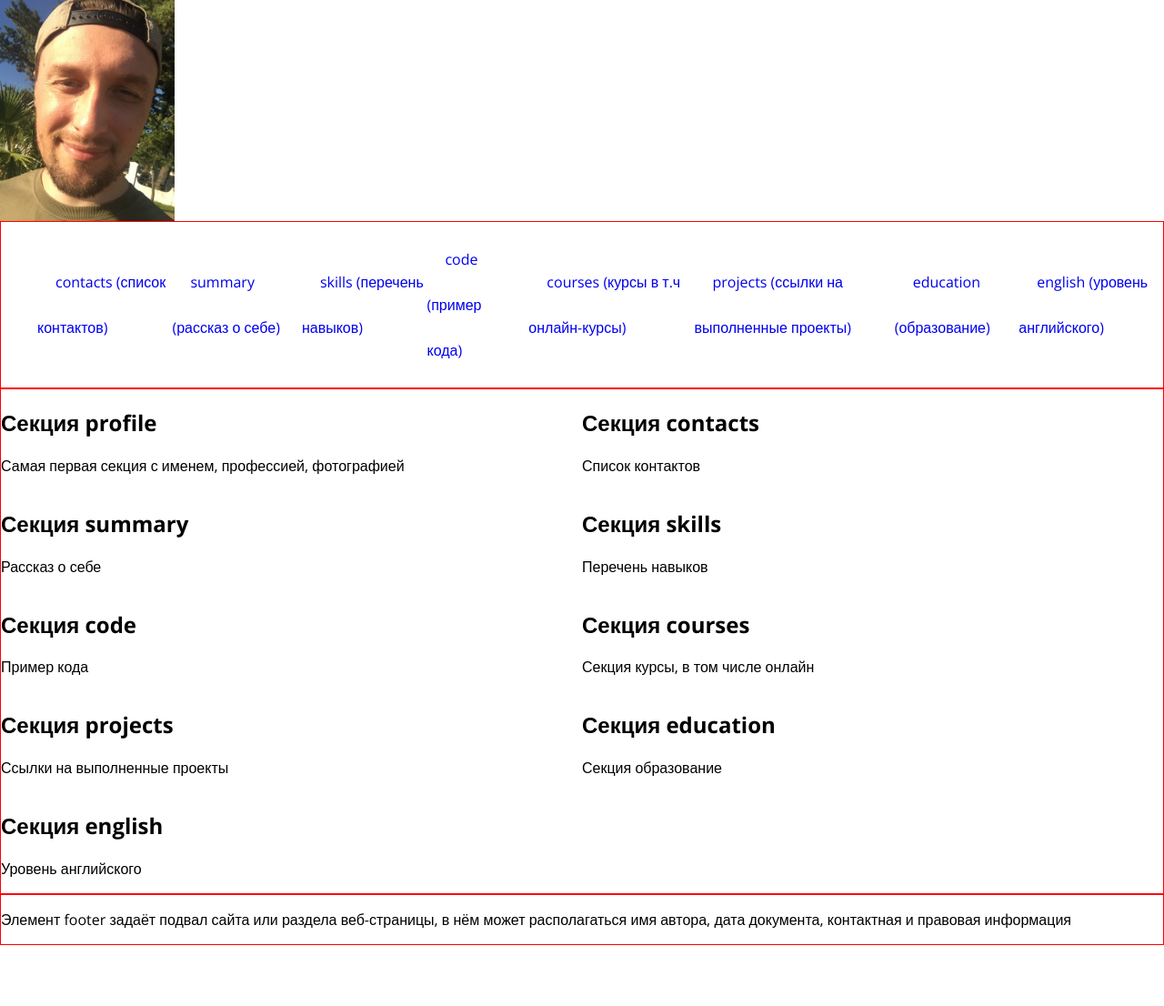
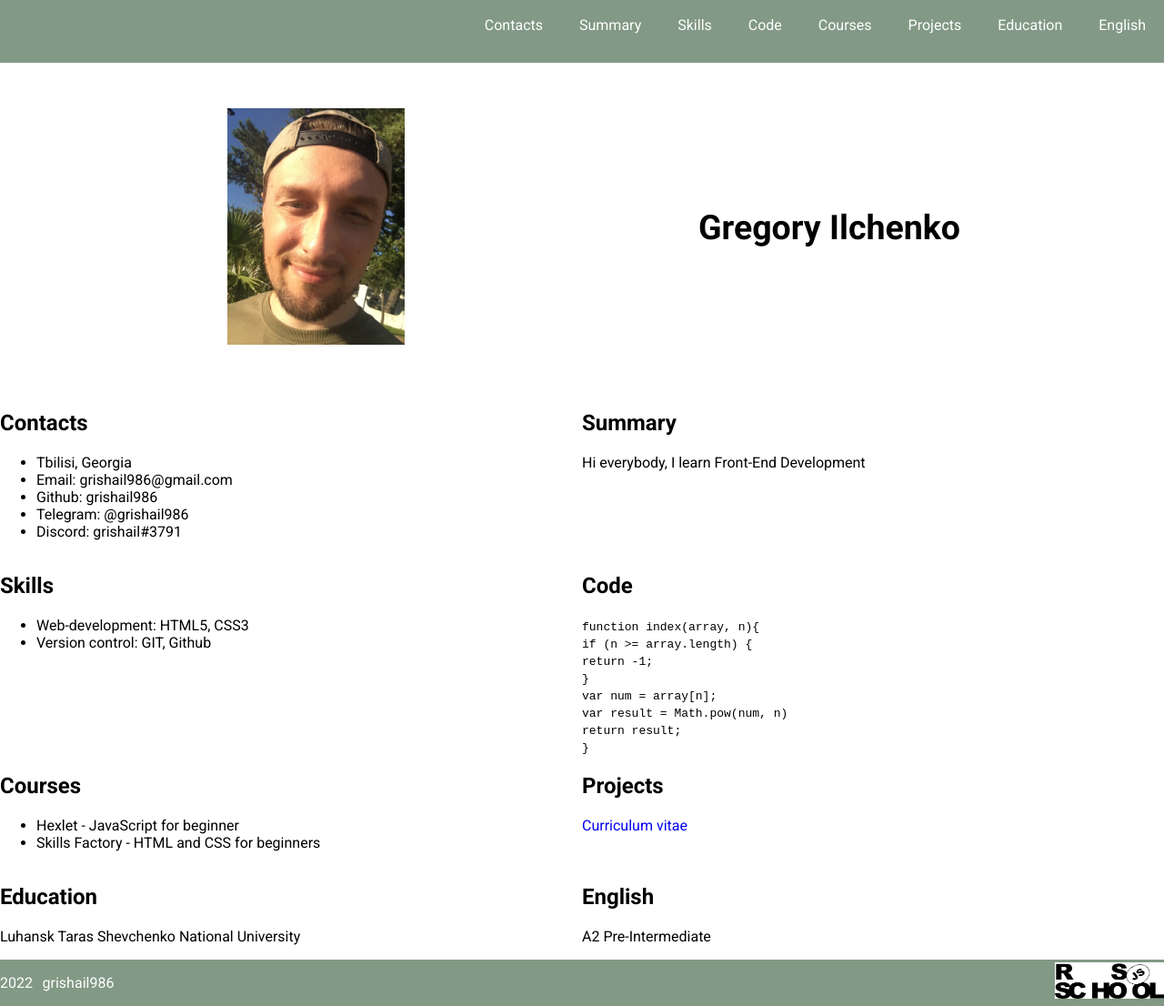
Before and after one commit to grishail986/rsschool-cv, a plain HTML site: page index.html in a window 1280 px wide. Shown: the part 13-1119 px from the top of the page at 91% size. Before the commit the page ends 1052 px from the top, so only its background shows below. Drawn offline with nearby package versions, Linux system fonts and the light colour scheme.

Commit message:
feat: add cv information

```diff
--- a/index.html
+++ b/index.html
@@ -4,71 +4,103 @@
     <meta charset="UTF-8">
     <meta http-equiv="X-UA-Compatible" content="IE=edge">
     <meta name="viewport" content="width=device-width, initial-scale=1.0">
-    <img src="assets/img/camphoto_959030623.JPG" alt="my foto" width="15%">
     <link rel="stylesheet" href="style.css">
     <link rel="preconnect" href="https://fonts.googleapis.com">
     <link rel="preconnect" href="https://fonts.gstatic.com" crossorigin>
-    <link href="https://fonts.googleapis.com/css2?family=Open+Sans:ital,wght@0,400;0,500;0,600;0,700;0,800;1,400;1,500;1,600;1,700;1,800&display=swap" rel="stylesheet">
-    <title>cv</title>
+    <link href="https://fonts.googleapis.com/css2?family=Roboto:ital,wght@0,100;0,300;0,400;0,500;0,700;0,900;1,100;1,300;1,400;1,500;1,700;1,900&display=swap" rel="stylesheet">
+    <title>Document</title>
 </head>
 <body>
     <header class="header">
-        <div class="container"></div>
-        <nav class="nav">
-            <ul class="nav-list">
-              <li class="nav-item"><a href="#contacts" class="nav-link">contacts (список контактов)</a></li>
-              <li class="nav-item"><a href="#summary" class="nav-link">summary (рассказ о себе)</a></li>
-              <li class="nav-item"><a href="#skills" class="nav-link">skills (перечень навыков)</a></li>
-              <li class="nav-item"><a href="#skills" class="nav-link">code (пример кода)</a></li>
-              <li class="nav-item"><a href="#skills" class="nav-link">courses (курсы в т.ч онлайн-курсы)</a></li>
-              <li class="nav-item"><a href="#skills" class="nav-link">projects (ссылки на выполненные проекты)</a></li>
-              <li class="nav-item"><a href="#skills" class="nav-link">education (образование)</a></li>
-              <li class="nav-item"><a href="#skills" class="nav-link">english (уровень английского)</a></li>
-            </ul>
-          </nav>
+        <div class="container">
+            <nav class="nav">
+                <ul class="nav-list">
+                  <li class="nav-item"><a href="#contacts" class="nav-link">Contacts</a></li>
+                  <li class="nav-item"><a href="#summary" class="nav-link">Summary</a></li>
+                  <li class="nav-item"><a href="#skills" class="nav-link">Skills</a></li>
+                  <li class="nav-item"><a href="#code" class="nav-link">Code</a></li>
+                  <li class="nav-item"><a href="#courses" class="nav-link">Courses</a></li>
+                  <li class="nav-item"><a href="#projects" class="nav-link">Projects</a></li>
+                  <li class="nav-item"><a href="#education" class="nav-link">Education</a></li>
+                  <li class="nav-item"><a href="#english" class="nav-link">English</a></li>
+                </ul>
+            </nav>
+        </div>
     </header>
     <main class="main main-container">
         <div class="container"></div>
+            <section class="section" id="my-foto">
+                <img src="assets/img/camphoto_959030623.JPG" alt="My foto" width="50%">
+            </section>
             <section class="section" id="profile">
-                <h1 class="section-title">Секция profile</h1>
-                <p>Самая первая секция с именем, профессией, фотографией</p>
+                <h1 class="section-title">Gregory Ilchenko</h1>
             </section>
             <section class="section" id="contacts">
-                <h2 class="section-title">Секция contacts</h2>
-                <p>Список контактов</p>
+                <h2 class="section-title">Contacts</h2>
+                <ul>
+                    <li>Tbilisi, Georgia</li>
+                    <li>Email: grishail986@gmail.com </li>
+                    <li>Github: grishail986</li>
+                    <li>Telegram: @grishail986 </li>
+                    <li>Discord: grishail#3791</li>
+                </ul>
             </section>
             <section class="section" id="summary">
-                <h2 class="section-title">Секция summary</h2>
-                <p>Рассказ о себе</p>
+                <h2 class="section-title">Summary</h2>
+                <p>Hi everybody, I learn Front-End Development</p>
             </section>
             <section class="section" id="skills">
-                <h2 class="section-title">Секция skills</h2>
-                <p>Перечень навыков</p>
+                <h2 class="section-title">Skills</h2>
+                <ul>
+                    <li>Web-development: HTML5, CSS3</li>
+                    <li>Version control: GIT, Github</li>
+                </ul>
             </section>
             <section class="section" id="code">
-                <h2 class="section-title">Секция code</h2>
-                <p>Пример кода</p>
+                <h2 class="section-title">Code</h2>
+                    <code>
+                        function index(array, n){<br>
+                            if (n >= array.length) {<br>
+                              return -1;<br>
+                            }<br>
+                            var num = array[n];<br>
+                            var result = Math.pow(num, n)<br>
+                            return result;<br>
+                          }<br>
+                    </code>
             </section>
             <section class="section" id="courses">
-                <h2 class="section-title">Секция courses</h2>
-                <p>Секция курсы, в том числе онлайн</p>
+                <h2 class="section-title">Courses</h2>
+                <ul>
+                    <li>Hexlet - JavaScript for beginner</li>
+                    <li>Skills Factory - HTML and CSS for beginners</li>
+                </ul>
             </section>
             <section class="section" id="projects">
-                <h2 class="section-title">Секция projects</h2>
-                <p>Ссылки на выполненные проекты</p>
+                <h2 class="section-title">Projects</h2>
+                <a href="https://grishail986.github.io/rsschool-cv/cv" style="text-decoration: none;">Сurriculum vitae</a>
             </section>
             <section class="section" id="education">
-                <h2 class="section-title">Секция education</h2>
-                <p>Секция образование</p>
+                <h2 class="section-title">Education</h2>
+                <p>Luhansk Taras Shevchenko National University</p>
             </section>
             <section class="section" id="english">
-                <h2 class="section-title">Секция english</h2>
-                <p>Уровень английского</p>
+                <h2 class="section-title">English</h2>
+                <p>А2 Pre-Intermediate</p>
             </section>
     </main>
     <footer class="footer">
-        <div class="container"></div>
-        <p>Элемент footer задаёт подвал сайта или раздела веб-страницы, в нём может располагаться имя автора, дата документа, контактная и правовая информация</p>
+        <div class="container footer-container">
+            <div class="year">
+                <p>2022</p>
+            </div>
+            <div class="github-link">
+                <a href="https://github.com/grishail986" style="text-decoration: none; color: white;">grishail986</a>
+             </div>
+             <div class="rs-logo">
+                 <a href="https://rs.school/js/"><img src="assets/img/Без названия.png" alt="logo" height="40px" width="120px"></a>
+            </div>
+        </div>
     </footer>
-</body>
+    </body>
 </html>
--- a/style.css
+++ b/style.css
@@ -1,10 +1,10 @@
 body {
+  font-family: 'Roboto', sans-serif;
   min-height: 100vh;
   margin: 0; padding: 0;
   display: flex;
   flex-direction: column;
   justify-content: space-between;
-    font-family: 'Open Sans', sans-serif;
 }
 
 * {
@@ -12,15 +12,11 @@ body {
 }
 
 .header {
-    border: 1px solid red;
-  }
-
-  .main {
-    border: 1px solid red;
+  background-color: #829985;
 }
 
 .footer {
-    border: 1px solid red;
+  background-color: #829985;
 }
 
 .container {
@@ -39,15 +35,15 @@ body {
     color: gray;
   }
 
+html {
+  scroll-behavior: smooth;
+}
+
 .nav-link {
   padding: 0 20px;
   line-height: 50px;
   text-decoration: none;
   transition: .3s;
-  }
-
-  html {
-    scroll-behavior: smooth;
 }
 
 .main-container {
@@ -64,3 +60,35 @@ body {
     width: 100%;
   }
 }
+
+#profile {
+  padding: 10%;
+  font-size: 25px;
+}
+
+#projects a:hover {
+  color: gray;
+}
+
+#my-foto {
+    padding: 50px 0 0 250px;
+}
+
+.footer-container {
+  display: flex;
+  justify-content: space-between;
+  align-items: center;
+  margin: 0 auto;
+}
+
+.github-link {
+  padding-right: 80%;
+}
+
+.nav-link {
+  color: white;
+}
+
+.year {
+  color: white;
+}
```
Also changed, not shown: assets/img/Без названия.png (added). Lines whose indentation alone changed are shown as unchanged.
